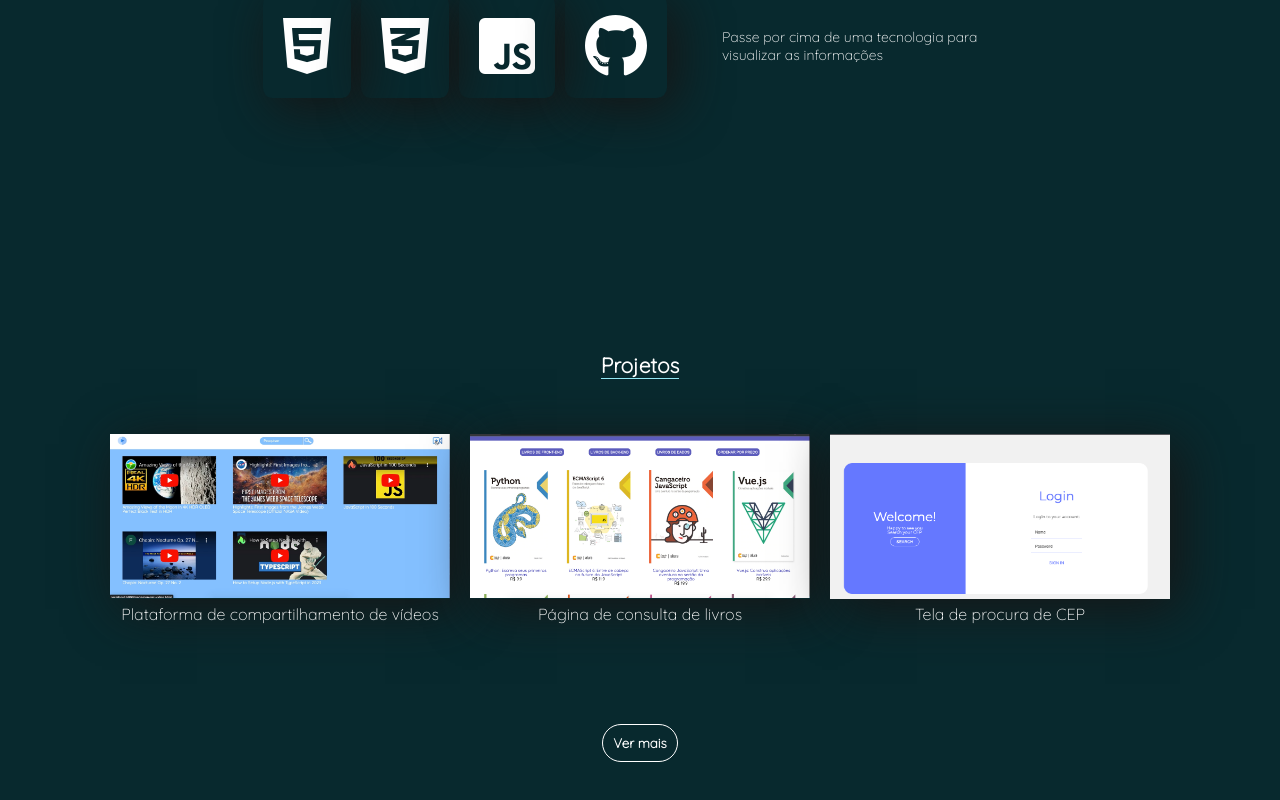
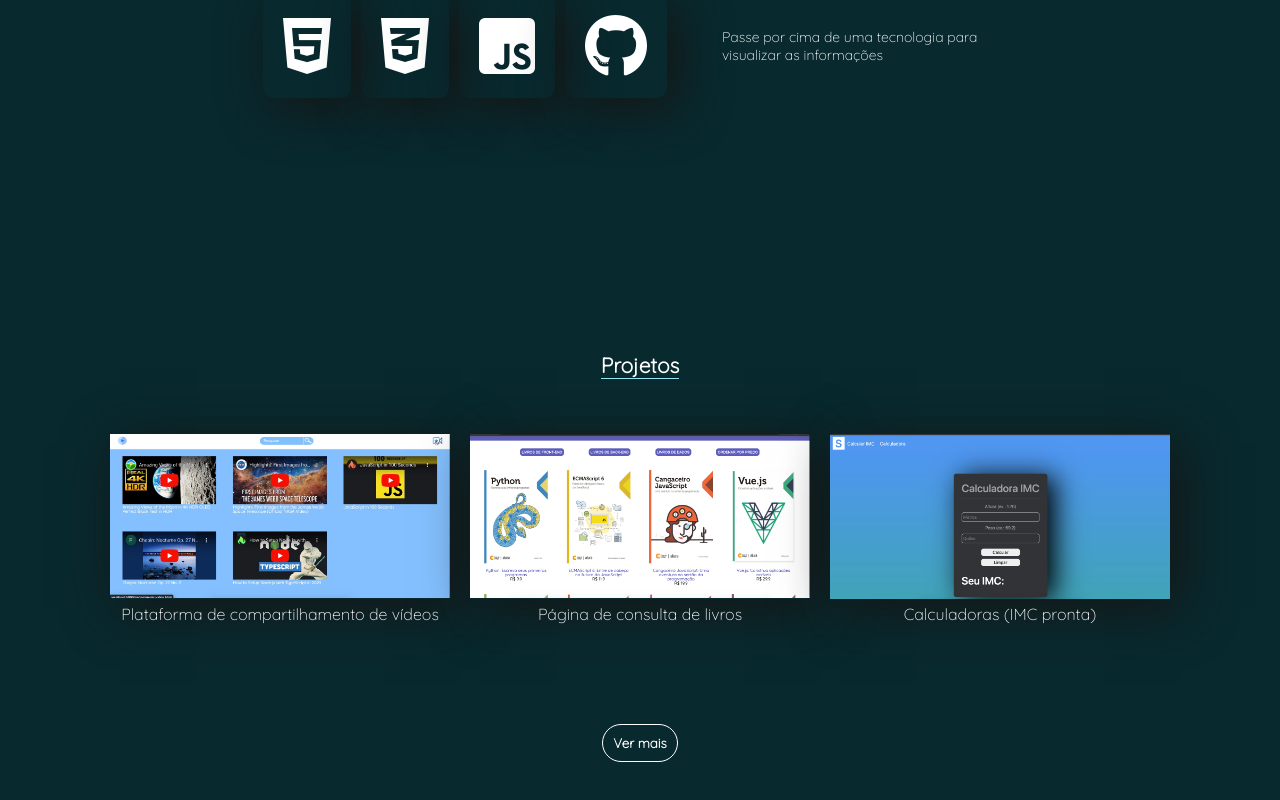
Before and after one commit to wevertonsantos/portfolio-weverton, a React (Create React App) app: page / in a window 1280 px wide. Shown: the part 1988-2788 px from the top of the page. Built offline with nearby package versions, Linux system fonts and the light colour scheme; the HTML template or start-up script is replaced by a standard one.

Commit message:
adicionando projeto calculadoras

```diff
--- a/src/componentes/Projetos/Projetos.css
+++ b/src/componentes/Projetos/Projetos.css
@@ -37,8 +37,8 @@
     background-size: contain;
 }
 
-.teladecep{
-    background-image: url('../../imagens/paginalogin.png');
+.calculadoras{
+    background-image: url('../../imagens/calculadoras.png');
     background-repeat: no-repeat;
     background-size: cover;
 }
--- a/src/componentes/Projetos/index.js
+++ b/src/componentes/Projetos/index.js
@@ -16,10 +16,10 @@ const Projetos = () => {
                     </div>
                     <p>Página de consulta de livros</p>
                 </a>
-                <a href='https://github.com/wevertonsantos/screenSearchCEP'>
-                    <div className='teladecep'>
+                <a href='https://github.com/wevertonsantos/calculators'>
+                    <div className='calculadoras'>
                     </div>
-                    <p>Tela de procura de CEP</p>
+                    <p>Calculadoras (IMC pronta)</p>
                 </a>
             </div>
 
```
Also changed, not shown: src/imagens/calculadoras.png (added), src/imagens/paginalogin.png (deleted).
